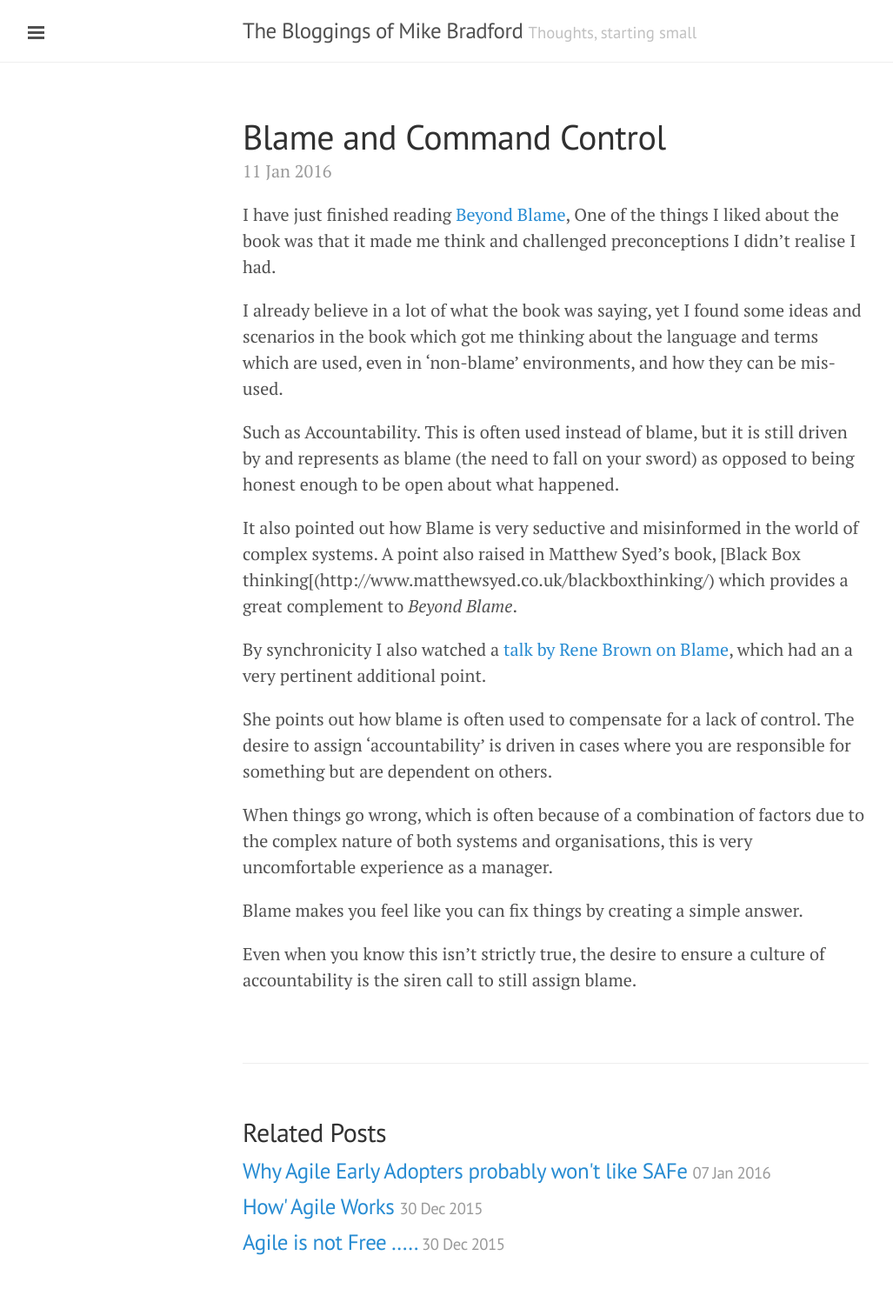
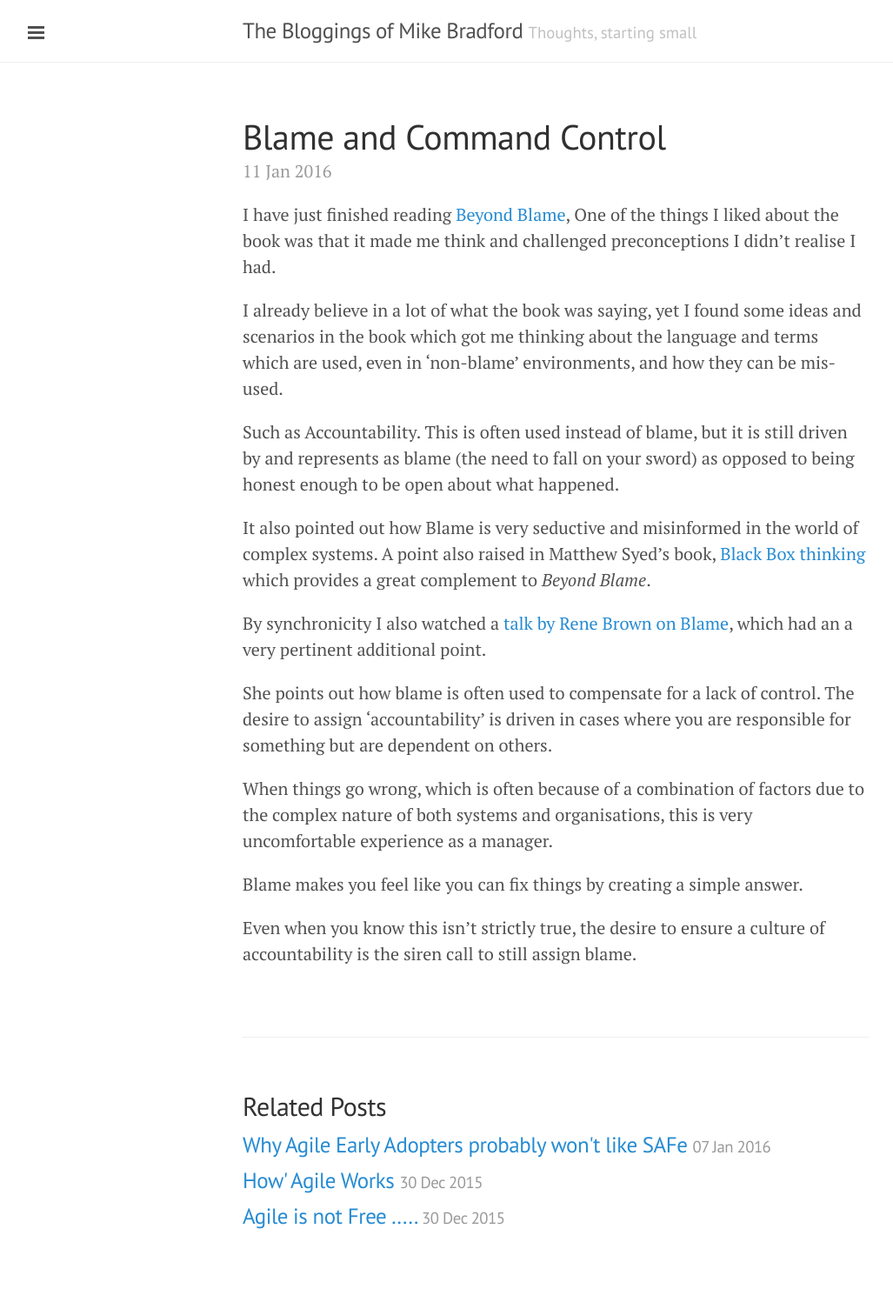
Before and after one commit to mikebradford/mikebradford.github.io, a Jekyll site: the page built from _posts/2016-01-11-blame-and-command-control.markdown, in a window 1280 px wide. Shown: the whole page at 87% size, without its empty margins (1-1028 px from the left). Built offline with Jekyll 4.4.1, drawn with Linux system fonts in a browser that asks for light colours; after the commit the page ends 1475 px from its top, so only the background shows below that.

Commit message:
Post update: Blame and Command Control

```diff
--- a/_posts/2016-01-11-blame-and-command-control.markdown
+++ b/_posts/2016-01-11-blame-and-command-control.markdown
@@ -9,7 +9,7 @@ I already believe in a lot of what the book was saying, yet I found some ideas a
 
 Such as Accountability. This is often used instead of blame, but it is still driven by and represents as blame (the need to fall on your sword) as opposed to being honest enough to be open about what happened.
 
-It also pointed out how Blame is very seductive and misinformed in the world of complex systems. A point also raised in Matthew Syed's book, [Black Box thinking[(http://www.matthewsyed.co.uk/blackboxthinking/) which provides a great complement to _Beyond Blame_.
+It also pointed out how Blame is very seductive and misinformed in the world of complex systems. A point also raised in Matthew Syed's book, [Black Box thinking](http://www.matthewsyed.co.uk/blackboxthinking/) which provides a great complement to _Beyond Blame_.
 
 By synchronicity I also watched a [talk by Rene Brown on Blame](https://www.youtube.com/watch?v=RZWf2_2L2v8), which had an a very pertinent additional point.
 
```
